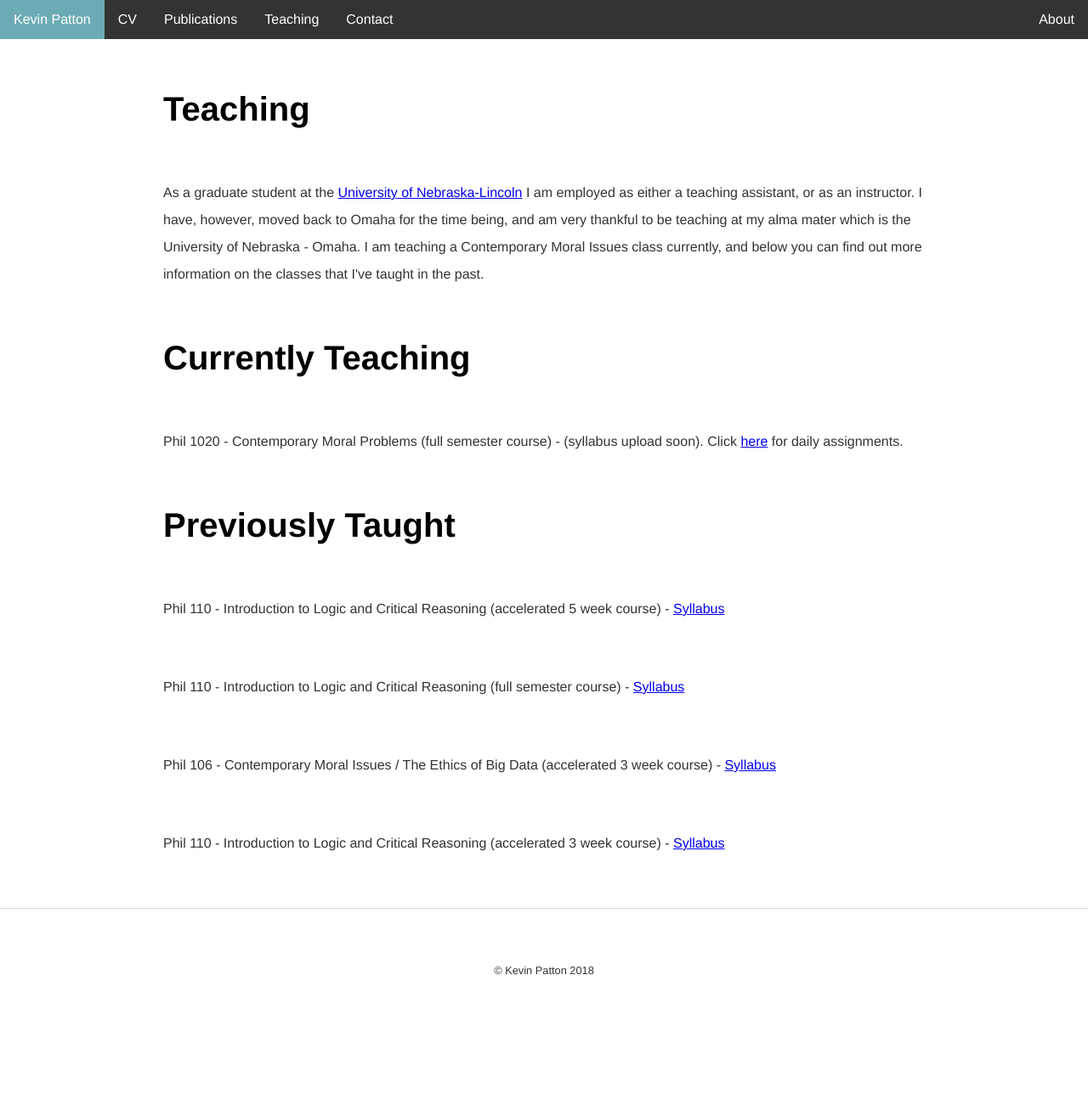
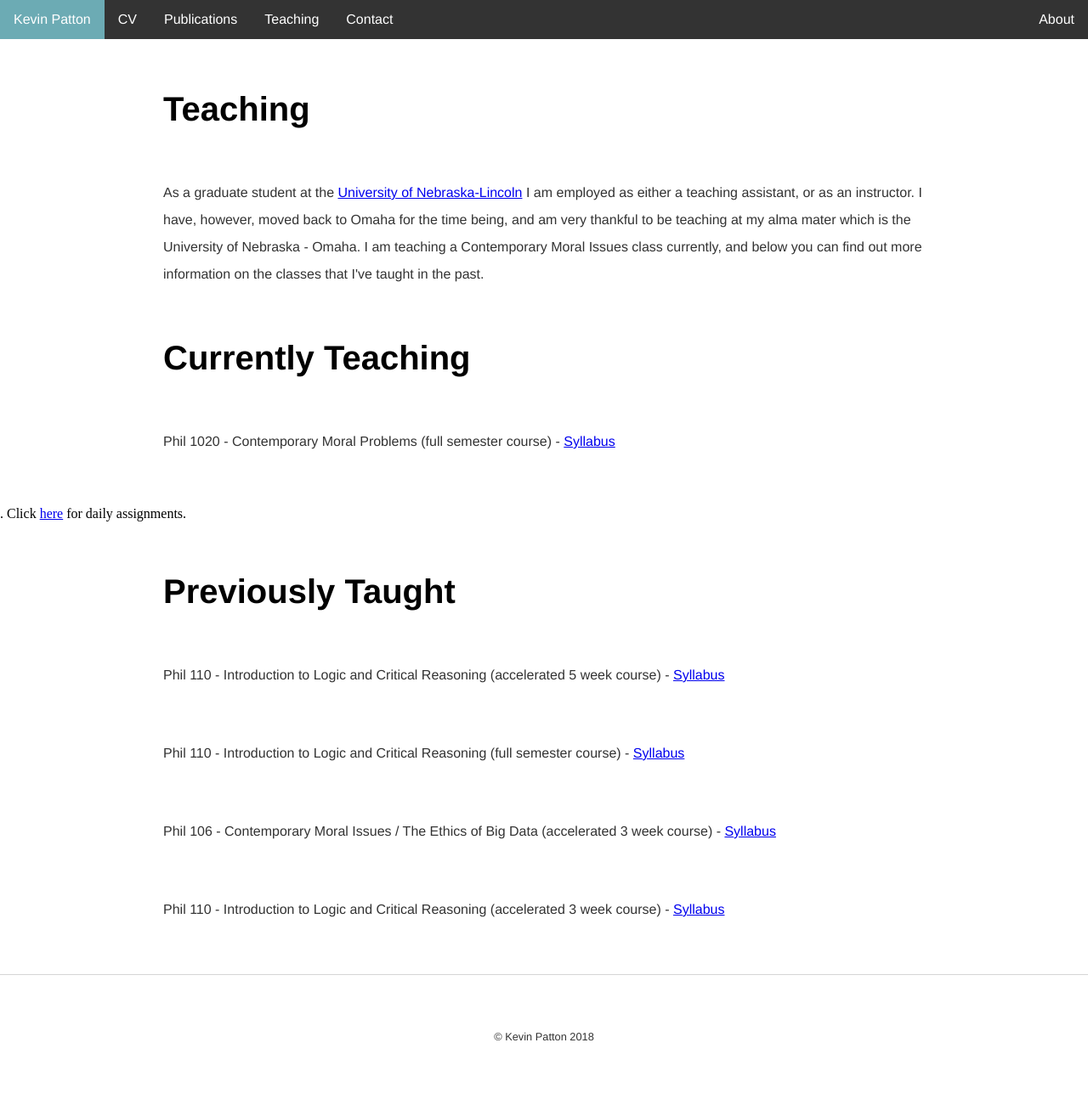
Before and after one commit to kevinjpatton/kevinjpatton.github.io, a Jekyll site: the page built from teaching/index.html, in a window 1280 px wide. Shown: the whole page at 85% size. Built offline with Jekyll 4.4.1, drawn with Linux system fonts in a browser that asks for light colours; Markdown is read by kramdown in place of the engine named in the settings; before the commit the page ends 1216 px from its top, so only the background shows below that.

Commit message:
Update index.html

```diff
--- a/teaching/index.html
+++ b/teaching/index.html
@@ -5,7 +5,7 @@
 <h1>Teaching</h1>
 <p>As a graduate student at the <a href="http://www.unl.edu/philosophy/graduate-students#patton" target="_blank">University of Nebraska-Lincoln</a> I am employed as either a teaching assistant, or as an instructor.  I have, however, moved back to Omaha for the time being, and am very thankful to be teaching at my alma mater which is the University of Nebraska - Omaha.  I am teaching a Contemporary Moral Issues class currently, and below you can find out more information on the classes that I've taught in the past.</p>
 <h1>Currently Teaching</h1>
-<p>Phil 1020 - Contemporary Moral Problems (full semester course) - (syllabus upload soon).  Click <a href="/teaching/phil1020/index.html">here</a> for daily assignments.
+<p>Phil 1020 - Contemporary Moral Problems (full semester course) - <a href="/teaching/phil1020/Phil1020Syllabus.pdf" target="_blank">Syllabus</a></p>.  Click <a href="/teaching/phil1020/index.html">here</a> for daily assignments.
 <h1>Previously Taught</h1>
 <p>Phil 110 - Introduction to Logic and Critical Reasoning (accelerated 5 week course) - <a href="/teaching/Phil110_SyllabusSpring2017.pdf" target="_blank">Syllabus</a></p>
 <p>Phil 110 - Introduction to Logic and Critical Reasoning (full semester course) - <a href="/teaching/Phil110_SyllabusSpring2017.pdf" target="_blank">Syllabus</a></p>
```
